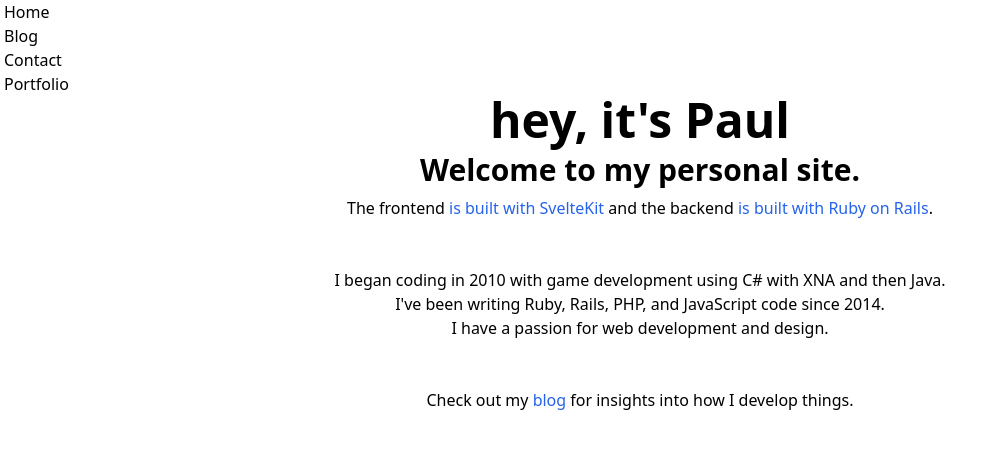
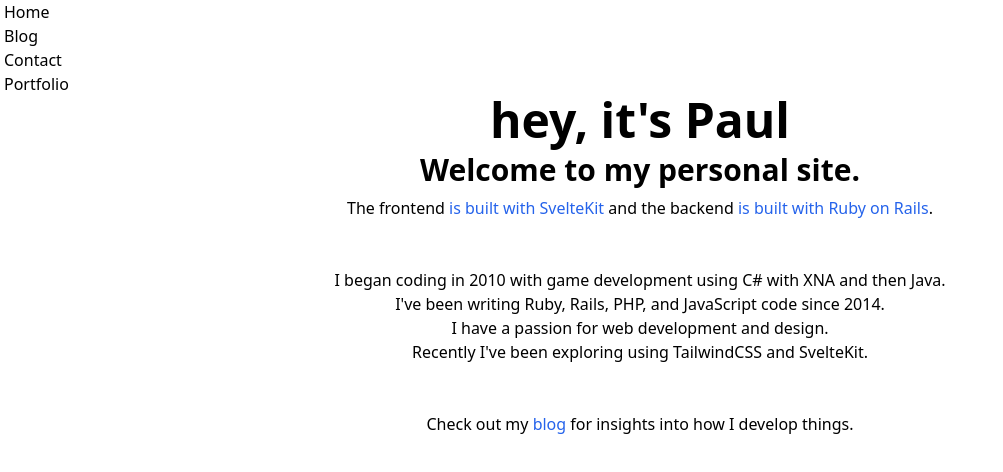
Before and after one commit to heyitspaul/heyitspaul.dev, a SvelteKit app: page / in a window 1280 px wide. Shown: the top 472 px of the page, without its empty margins (0-1003 px from the left). Built offline with nearby package versions, Linux system fonts and the light colour scheme.

Commit message:
Update home page

```diff
--- a/src/routes/+page.svelte
+++ b/src/routes/+page.svelte
@@ -18,6 +18,7 @@
     <p>I began coding in 2010 with game development using C# with XNA and then Java.</p>
     <p>I've been writing Ruby, Rails, PHP, and JavaScript code since 2014.</p>
     <p>I have a passion for web development and design.</p>
+    <p>Recently I've been exploring using TailwindCSS and SvelteKit.</p>
     <div class="spacer"></div>
     <p>
         Check out my <a href="/blog" class="text-blue-600 hover:underline">blog</a> for insights into
```
